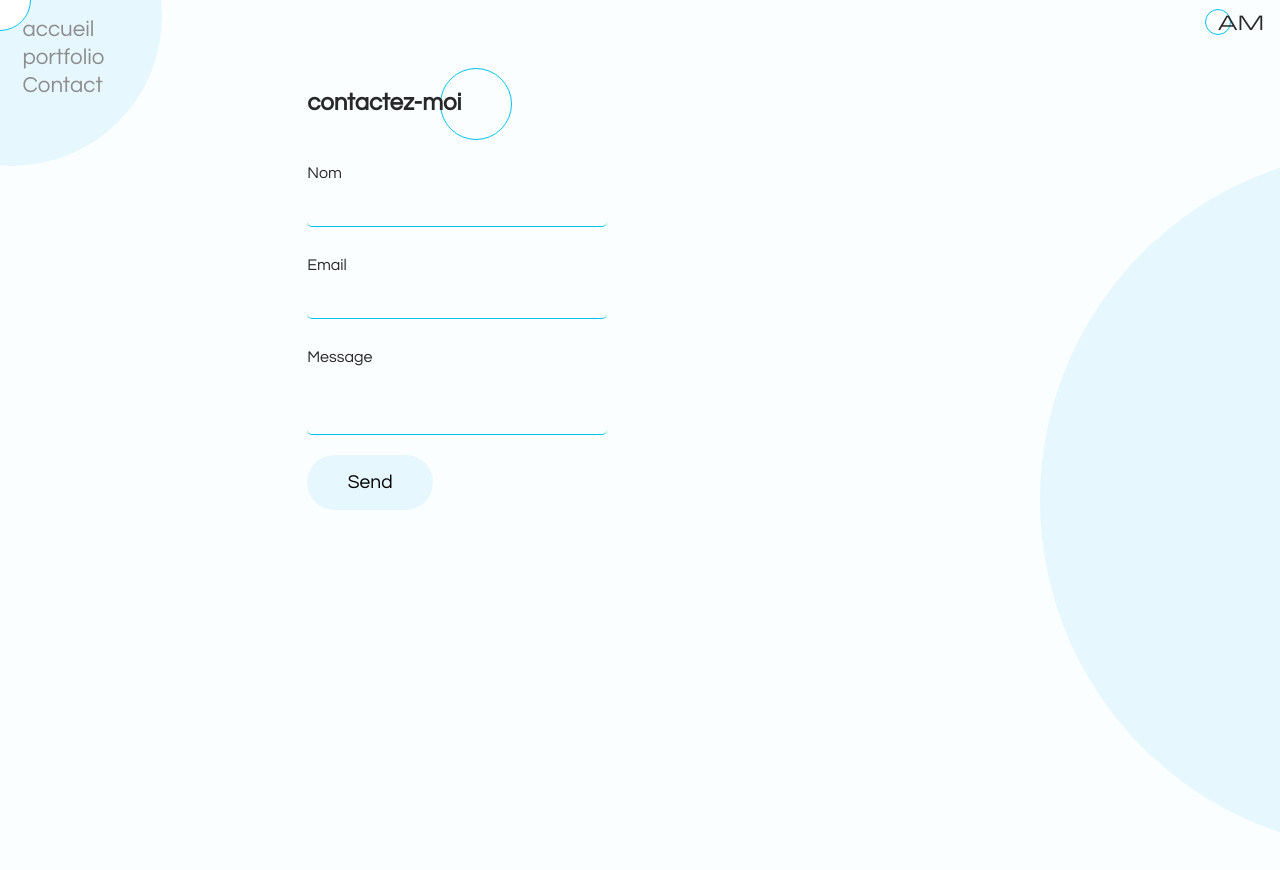
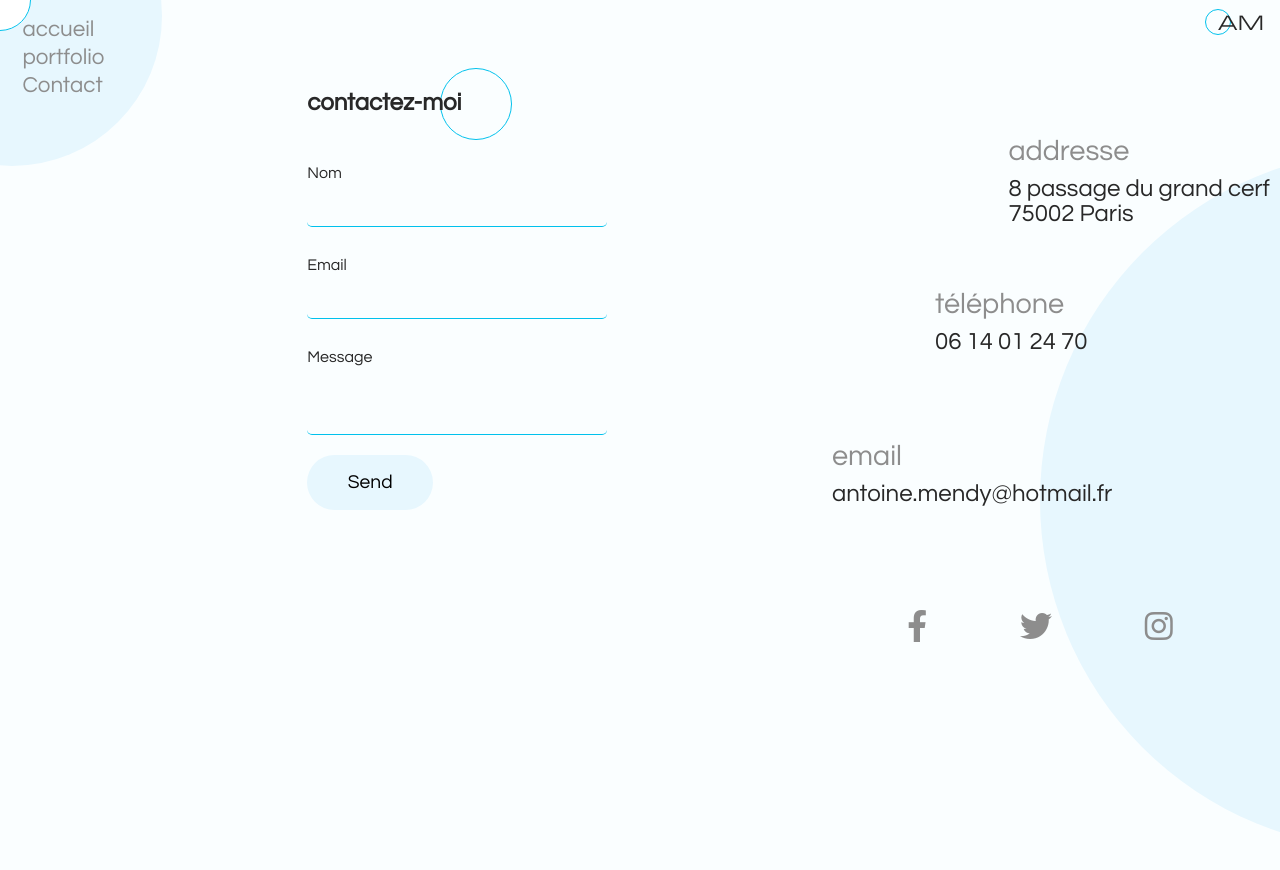
Before and after one commit to tonysnickers/portfolio, a React (Create React App) app: page /contact in a window 1280 px wide. Shown: the top 870 px of the page. Built offline with nearby package versions, Linux system fonts and the light colour scheme.

Commit message:
contact infos added to contact

```diff
--- a/package.json
+++ b/package.json
@@ -7,7 +7,9 @@
     "@testing-library/jest-dom": "^5.16.5",
     "@testing-library/react": "^13.4.0",
     "@testing-library/user-event": "^13.5.0",
+    "copy-to-clipboard": "^3.3.2",
     "react": "^18.2.0",
+    "react-copy-to-clipboard": "^5.1.0",
     "react-dom": "^18.2.0",
     "react-router-dom": "^6.4.2",
     "react-scripts": "5.0.1",
--- a/src/pages/Contact.js
+++ b/src/pages/Contact.js
@@ -1,8 +1,11 @@
 import React from 'react'
+import { CopyToClipboard } from 'react-copy-to-clipboard'
 import ContactForm from '../components/ContactForm'
 import Logo from '../components/Logo'
 import Mouse from '../components/Mouse'
 import Navigation from '../components/Navigation'
+import SocialNetwork from '../components/SocialNetwork'
+
 
 const Contact = () => {
   return (
@@ -12,6 +15,44 @@ const Contact = () => {
         <Navigation />
         <Logo />
         <ContactForm />
+        <div className="contact-infos">
+          <div className="address">
+            <div className="content">
+              <h4>addresse</h4>
+              <p>8 passage du grand cerf</p>
+              <p>75002 Paris</p>
+            </div>
+          </div>
+          <div className="phone">
+            <div className="content">
+              <h4>téléphone</h4>
+              <CopyToClipboard text="0614012470" className="hover">
+                <p
+                  onClick={() => alert('téléphone copié')}
+                  className="clipboard"
+                  style={{ cursor: 'pointer' }}
+                >
+                  06 14 01 24 70
+                </p>
+              </CopyToClipboard>
+            </div>
+          </div>
+          <div className="email">
+            <div className="content">
+              <h4>email</h4>
+              <CopyToClipboard text="antoine.mendy@hotmail.fr" className="hover">
+                <p
+                  onClick={() => alert('email copié')}
+                  className="clipboard"
+                  style={{ cursor: 'pointer' }}
+                >
+                  antoine.mendy@hotmail.fr
+                </p>
+              </CopyToClipboard>
+            </div>
+          </div>
+          <SocialNetwork/>
+        </div>
       </div>
     </main>
   )
```
Also changed, not shown: 1 other file (tests, documents, lock files or other folders).
